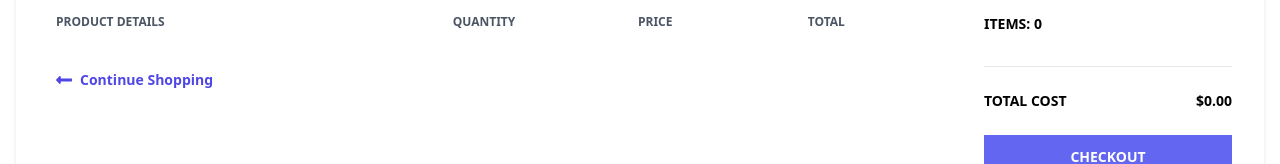
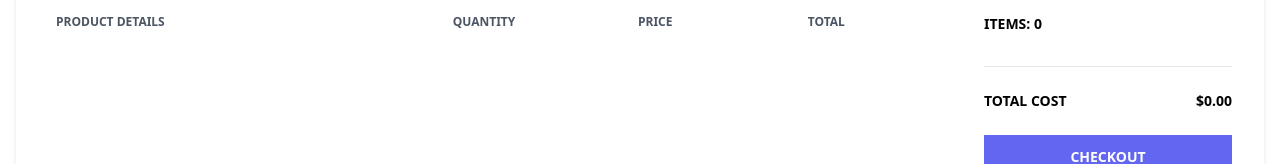
Before and after one commit to FatemaKhalid/ecommerce-app, a Next.js app: page /cart in a window 1280 px wide. Shown: the part 195-359 px from the top of the page. Built offline with nearby package versions, Linux system fonts and the light colour scheme.

Commit message:
Allow remove all items of same type

```diff
--- a/src/components/CartItems/CartItem.tsx
+++ b/src/components/CartItems/CartItem.tsx
@@ -1,4 +1,5 @@
-import { CartItem as ItemType, CartItems, Product } from "../../types";
+import { useSetRecoilState } from "recoil";
+import { CartItems, Product } from "../../types";
 import { AddRemoveItemComponent } from "../AddRemoveItem/AddRemoveItem";
 
 export type CartItemProps = {
@@ -6,6 +7,14 @@ export type CartItemProps = {
 };
 
 export function CartItem({ product }: CartItemProps) {
+  const setcItems = useSetRecoilState(CartItems);
+  function removeItem() {
+    setcItems((s) => {
+      const newVal = new Map(s);
+      newVal.delete(product.gtin);
+      return newVal;
+    });
+  }
   return (
     <div className="flex items-center hover:bg-gray-100 -mx-8 px-6 py-5">
       <div className="flex w-2/5">
@@ -18,12 +27,12 @@ export function CartItem({ product }: CartItemProps) {
             {product.brandName}
           </span>
           <span className="text-gray-500 text-xs">{product.categoryName}</span>
-          <a
-            href="#"
-            className="font-semibold hover:text-red-500 text-gray-500 text-xs"
+          <div
+            className="font-semibold hover:text-red-500 cursor-pointer text-gray-500 text-xs"
+            onClick={removeItem}
           >
             Remove
-          </a>
+          </div>
         </div>
       </div>
       <AddRemoveItemComponent
--- a/src/components/CartItems/CartItemsContainer.tsx
+++ b/src/components/CartItems/CartItemsContainer.tsx
@@ -28,16 +28,6 @@ export function CartItemsContainer() {
       {Array.from(cItems.entries()).map((entry) => (
         <CartItem key={entry[0]} product={entry[1]} />
       ))}
-
-      <a href="#" className="flex font-semibold text-indigo-600 text-sm mt-10">
-        <svg
-          className="fill-current mr-2 text-indigo-600 w-4"
-          viewBox="0 0 448 512"
-        >
-          <path d="M134.059 296H436c6.627 0 12-5.373 12-12v-56c0-6.627-5.373-12-12-12H134.059v-46.059c0-21.382-25.851-32.09-40.971-16.971L7.029 239.029c-9.373 9.373-9.373 24.569 0 33.941l86.059 86.059c15.119 15.119 40.971 4.411 40.971-16.971V296z" />
-        </svg>
-        Continue Shopping
-      </a>
     </div>
   );
 }
```
